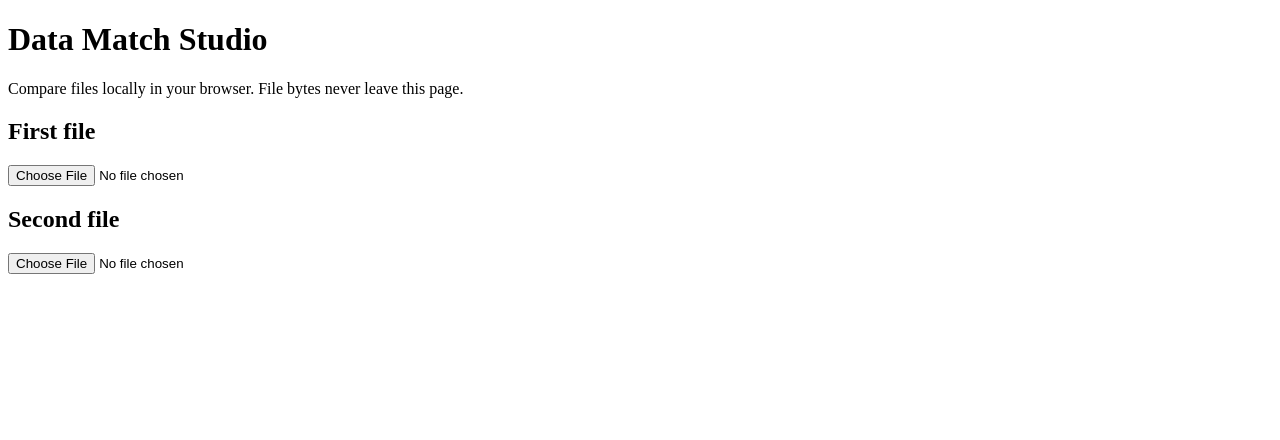
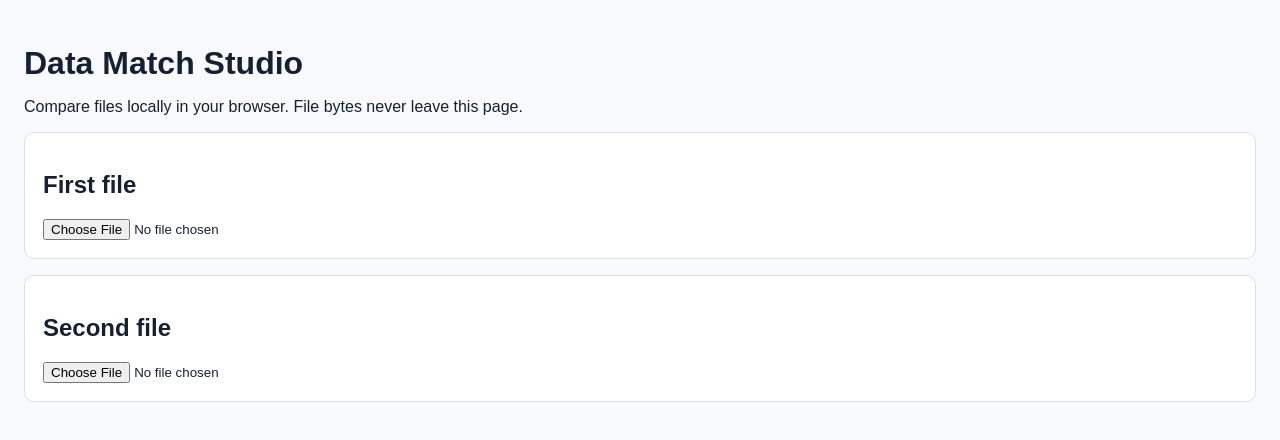
Before and after one commit to puleun58-collab/data-match-studio, a Next.js app: page / in a window 1280 px wide. Shown: the top 440 px of the page. Built offline with nearby package versions, Linux system fonts and the light colour scheme.

Commit message:
feat: clarify comparison setup controls

```diff
--- /dev/null
+++ b/app/globals.css
@@ -0,0 +1,13 @@
+* { box-sizing: border-box; }
+body { margin: 0; padding: 24px; font-family: Arial, sans-serif; color: #172033; background: #f7f9fc; }
+main { max-width: 1400px; margin: 0 auto; }
+main > h1 { margin-bottom: 8px; }
+main > section { background: #fff; border: 1px solid #d9e0ea; border-radius: 10px; padding: 18px; margin: 16px 0; }
+.comparison-setup > p { color: #526070; margin-top: -4px; }
+.comparison-setup > label { display: inline-flex; vertical-align: top; flex-direction: column; gap: 6px; margin: 10px 18px 14px 0; font-weight: 600; }
+.comparison-setup select { min-height: 34px; min-width: 180px; padding: 5px; font: inherit; }
+.comparison-setup select[multiple] { min-width: 220px; }
+.comparison-setup fieldset { display: inline-flex; vertical-align: top; flex-direction: column; gap: 8px; min-width: 230px; margin: 10px 18px 14px 0; padding: 12px; border: 1px solid #c9d3e2; border-radius: 8px; }
+.comparison-setup fieldset label { display: block; margin: 5px 0; font-weight: 400; }
+.comparison-setup button { margin: 8px 8px 0 0; padding: 8px 14px; }
+@media (max-width: 800px) { body { padding: 12px; } .comparison-setup > label, .comparison-setup fieldset { display: flex; width: 100%; margin-right: 0; } }
--- a/app/layout.tsx
+++ b/app/layout.tsx
@@ -1,10 +1,11 @@
 'use client';
 
 import type { ReactNode } from 'react';
+import './globals.css';
 
 export default function RootLayout({ children }: { children: ReactNode }) {
   return (
-    <html lang="en">
+    <html lang="ko">
       <body>{children}</body>
     </html>
   );
```
Also changed, not shown: app/page.tsx (+1 -1 lines).
